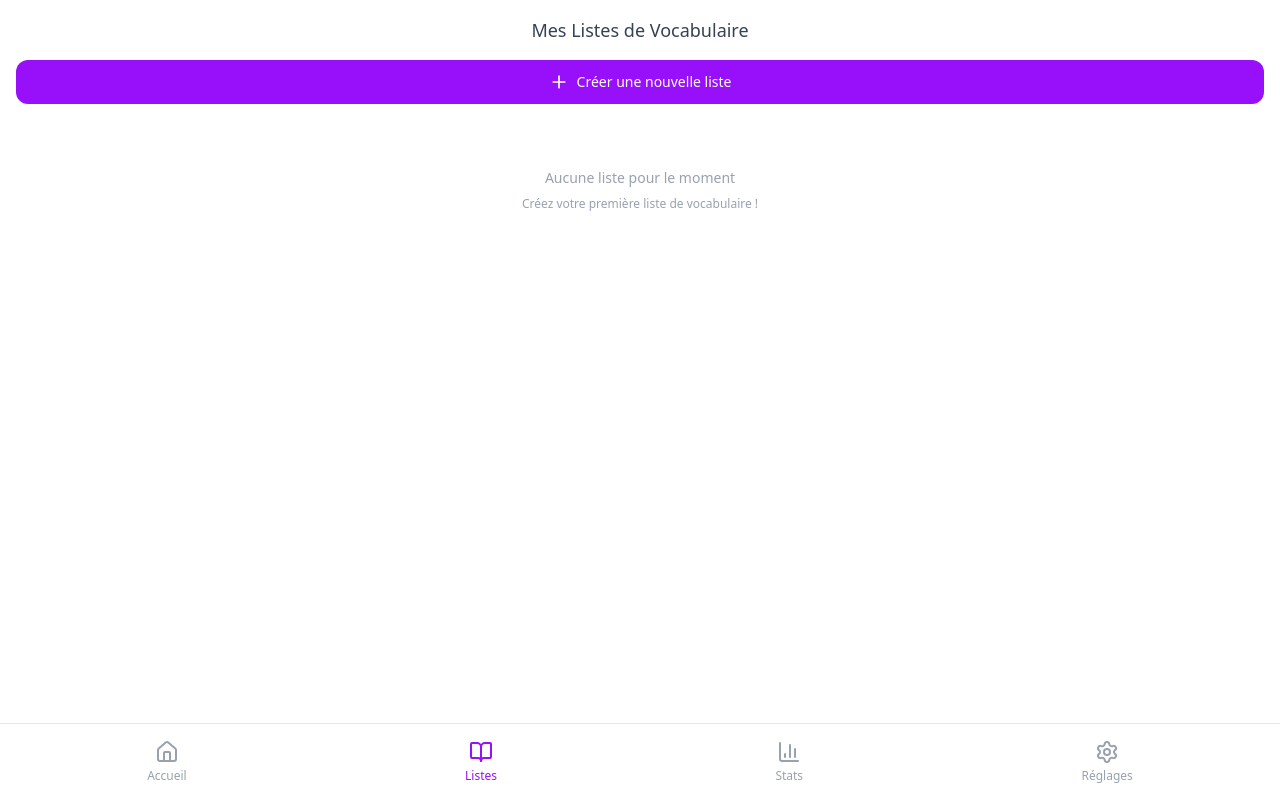
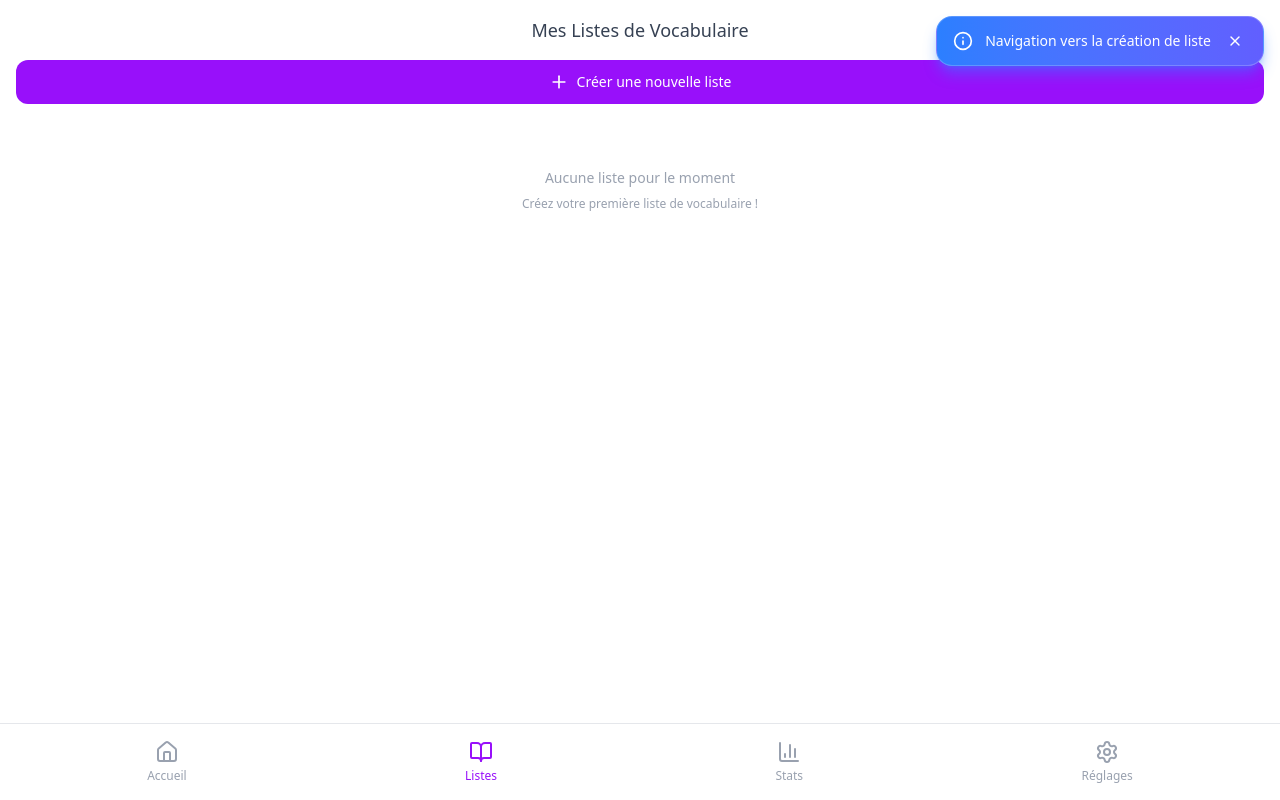
Before and after one commit to Misukesan1/vocabFlow, a React (Vite) app: page / in a window 1280 px wide. Both pictures are taken after a click on the button "Créer ma première liste". Built offline with nearby package versions, Linux system fonts and the light colour scheme.

Commit message:
action toast and progress bar

```diff
--- a/src/App.jsx
+++ b/src/App.jsx
@@ -1,4 +1,5 @@
 import BottomNavBar from "./componnent/BottomNavBar"
+import ToastContainer from "./componnent/ToastContainer"
 
 import Home from "./pages/Home"
 import Lists from "./pages/Lists"
@@ -22,6 +23,7 @@ function App() {
       {activePage === "settings" && <Settings />}
 
       {!isTrainingMode && <BottomNavBar />}
+      <ToastContainer />
     </>
   )
 
--- /dev/null
+++ b/src/componnent/Toast.jsx
@@ -0,0 +1,78 @@
+import { useEffect } from 'react';
+import { useDispatch } from 'react-redux';
+import { removeToast } from '../slices/toastSlice';
+import { CheckCircle2, AlertCircle, Info, AlertTriangle, X } from 'lucide-react';
+
+const Toast = ({ id, message, type, duration }) => {
+  const dispatch = useDispatch();
+
+  useEffect(() => {
+    const timer = setTimeout(() => {
+      dispatch(removeToast(id));
+    }, duration);
+
+    return () => clearTimeout(timer);
+  }, [id, duration, dispatch]);
+
+  const handleClose = () => {
+    dispatch(removeToast(id));
+  };
+
+  const getIcon = () => {
+    switch (type) {
+      case 'success':
+        return <CheckCircle2 className="w-5 h-5" />;
+      case 'error':
+        return <AlertCircle className="w-5 h-5" />;
+      case 'warning':
+        return <AlertTriangle className="w-5 h-5" />;
+      default:
+        return <Info className="w-5 h-5" />;
+    }
+  };
+
+  const getStyles = () => {
+    switch (type) {
+      case 'success':
+        return 'bg-gradient-to-r from-emerald-500 to-teal-500 text-white shadow-emerald-500/50';
+      case 'error':
+        return 'bg-gradient-to-r from-rose-500 to-pink-500 text-white shadow-rose-500/50';
+      case 'warning':
+        return 'bg-gradient-to-r from-amber-500 to-orange-500 text-white shadow-amber-500/50';
+      default:
+        return 'bg-gradient-to-r from-blue-500 to-indigo-500 text-white shadow-blue-500/50';
+    }
+  };
+
+  return (
+    <div
+      className={`
+        ${getStyles()}
+        flex items-center gap-3 px-4 py-3 rounded-2xl shadow-lg
+        backdrop-blur-sm border border-white/20
+        animate-[slideIn_0.3s_ease-out]
+        hover:scale-105 transition-transform duration-200
+        min-w-[280px] max-w-[400px]
+      `}
+      style={{
+        animation: 'slideIn 0.3s ease-out'
+      }}
+    >
+      <div className="flex-shrink-0">
+        {getIcon()}
+      </div>
+      <p className="flex-1 text-sm font-medium">
+        {message}
+      </p>
+      <button
+        onClick={handleClose}
+        className="flex-shrink-0 hover:bg-white/20 rounded-full p-1 transition-colors"
+        aria-label="Close"
+      >
+        <X className="w-4 h-4" />
+      </button>
+    </div>
+  );
+};
+
+export default Toast;
--- /dev/null
+++ b/src/componnent/ToastContainer.jsx
@@ -0,0 +1,30 @@
+import { useSelector } from 'react-redux';
+import Toast from './Toast';
+
+const ToastContainer = () => {
+  const toasts = useSelector((state) => state.toast.toasts);
+
+  return (
+    <div className="fixed top-4 right-4 z-50 flex flex-col gap-3 pointer-events-none">
+      <style>{`
+        @keyframes slideIn {
+          from {
+            opacity: 0;
+            transform: translateX(100%);
+          }
+          to {
+            opacity: 1;
+            transform: translateX(0);
+          }
+        }
+      `}</style>
+      {toasts.map((toast) => (
+        <div key={toast.id} className="pointer-events-auto">
+          <Toast {...toast} />
+        </div>
+      ))}
+    </div>
+  );
+};
+
+export default ToastContainer;
--- a/src/componnent/listsPage/ListDetailView.jsx
+++ b/src/componnent/listsPage/ListDetailView.jsx
@@ -17,6 +17,7 @@ import {
   toggleWordSelection,
   toggleAllWordsSelection,
 } from '../../slices/listsSlice';
+import { addToast } from '../../slices/toastSlice';
 
 const ListDetailView = () => {
   const dispatch = useDispatch();
@@ -53,6 +54,10 @@ const ListDetailView = () => {
         ...wordData,
       })
     );
+    dispatch(addToast({
+      message: 'Mot ajouté avec succès',
+      type: 'success'
+    }));
   };
 
   const handleEditWord = (word) => {
@@ -68,6 +73,10 @@ const ListDetailView = () => {
         ...wordData,
       })
     );
+    dispatch(addToast({
+      message: 'Mot modifié avec succès',
+      type: 'success'
+    }));
     setSelectedWord(null);
   };
 
@@ -84,6 +93,10 @@ const ListDetailView = () => {
           wordId: wordToDelete,
         })
       );
+      dispatch(addToast({
+        message: 'Mot supprimé',
+        type: 'info'
+      }));
       setWordToDelete(null);
     }
   };
@@ -95,6 +108,10 @@ const ListDetailView = () => {
         name: newName,
       })
     );
+    dispatch(addToast({
+      message: 'Liste renommée avec succès',
+      type: 'success'
+    }));
   };
 
   const handleDeleteList = () => {
@@ -103,10 +120,18 @@ const ListDetailView = () => {
 
   const confirmDeleteList = () => {
     dispatch(deleteList(activeListId));
+    dispatch(addToast({
+      message: 'Liste supprimée',
+      type: 'info'
+    }));
   };
 
   const handleStartTraining = () => {
     dispatch(startTraining());
+    dispatch(addToast({
+      message: 'Entraînement commencé !',
+      type: 'success'
+    }));
   };
 
   const handleToggleWordSelection = (wordId) => {
@@ -117,6 +142,10 @@ const ListDetailView = () => {
     dispatch(toggleAllWordsSelection({
       listId: activeListId,
       selectAll: !allSelected
+    }));
+    dispatch(addToast({
+      message: allSelected ? 'Tous les mots désélectionnés' : 'Tous les mots sélectionnés',
+      type: 'info'
     }));
   };
 
--- a/src/componnent/listsPage/ListsView.jsx
+++ b/src/componnent/listsPage/ListsView.jsx
@@ -4,6 +4,7 @@ import { Plus } from 'lucide-react';
 import ListCard from './ListCard';
 import CreateListModal from './CreateListModal';
 import { createList, setActiveList } from '../../slices/listsSlice';
+import { addToast } from '../../slices/toastSlice';
 
 const ListsView = () => {
   const dispatch = useDispatch();
@@ -12,6 +13,10 @@ const ListsView = () => {
 
   const handleCreateList = (name) => {
     dispatch(createList({ name }));
+    dispatch(addToast({
+      message: `Liste "${name}" créée avec succès`,
+      type: 'success'
+    }));
   };
 
   const handleListClick = (listId) => {
--- a/src/pages/Home.jsx
+++ b/src/pages/Home.jsx
@@ -4,6 +4,7 @@ import { BookOpen, Sparkles, Target, Zap } from 'lucide-react';
 import { setTab } from '../slices/navBarSlice';
 import ListCard from '../componnent/listsPage/ListCard';
 import { setActiveList } from '../slices/listsSlice';
+import { addToast } from '../slices/toastSlice';
 
 export default function Home() {
   const dispatch = useDispatch();
@@ -19,6 +20,10 @@ export default function Home() {
 
   const handleCreateList = () => {
     dispatch(setTab('lists'));
+    dispatch(addToast({
+      message: 'Navigation vers la création de liste',
+      type: 'info'
+    }));
   };
 
   const handleListClick = (listId) => {
--- /dev/null
+++ b/src/slices/toastSlice.js
@@ -0,0 +1,25 @@
+import { createSlice } from '@reduxjs/toolkit';
+
+const toastSlice = createSlice({
+  name: 'toast',
+  initialState: {
+    toasts: []
+  },
+  reducers: {
+    addToast: (state, action) => {
+      const id = Date.now() + Math.random();
+      state.toasts.push({
+        id,
+        message: action.payload.message,
+        type: action.payload.type || 'info', // success, error, warning, info
+        duration: action.payload.duration || 3000
+      });
+    },
+    removeToast: (state, action) => {
+      state.toasts = state.toasts.filter(toast => toast.id !== action.payload);
+    }
+  }
+});
+
+export const { addToast, removeToast } = toastSlice.actions;
+export default toastSlice.reducer;
--- a/src/store.js
+++ b/src/store.js
@@ -1,12 +1,14 @@
 import { configureStore } from "@reduxjs/toolkit";
 import navBarSlice from "./slices/navBarSlice"
 import listsSlice from "./slices/listsSlice"
+import toastSlice from "./slices/toastSlice"
 import localStorageMiddleware from "./middleware/localStorageMiddleware"
 
 export const store = configureStore({
   reducer: {
     navBar: navBarSlice,
     lists: listsSlice,
+    toast: toastSlice,
   },
   middleware: (getDefaultMiddleware) =>
     getDefaultMiddleware().concat(localStorageMiddleware),
```
Also changed, not shown: src/componnent/listsPage/TrainingView.jsx (+41 -14 lines).
